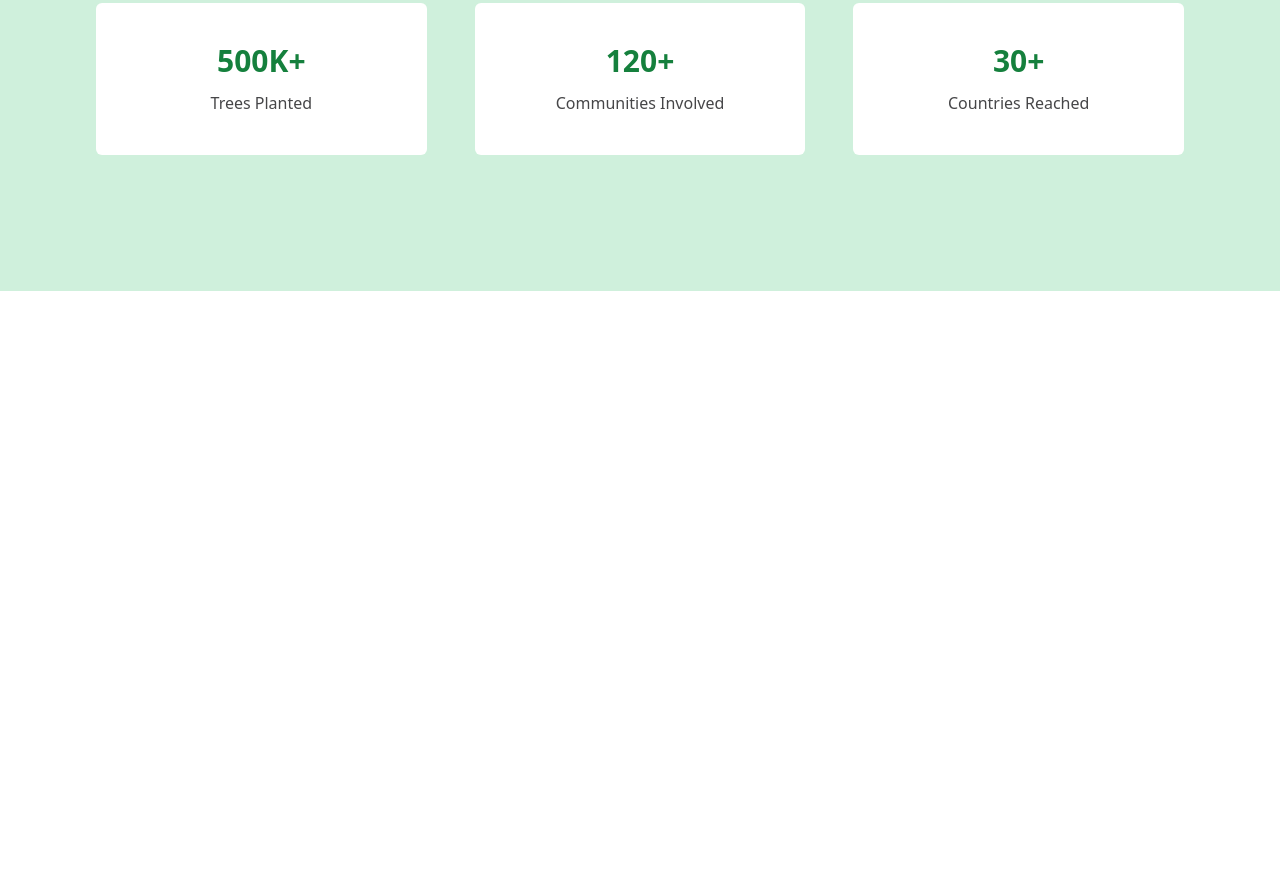
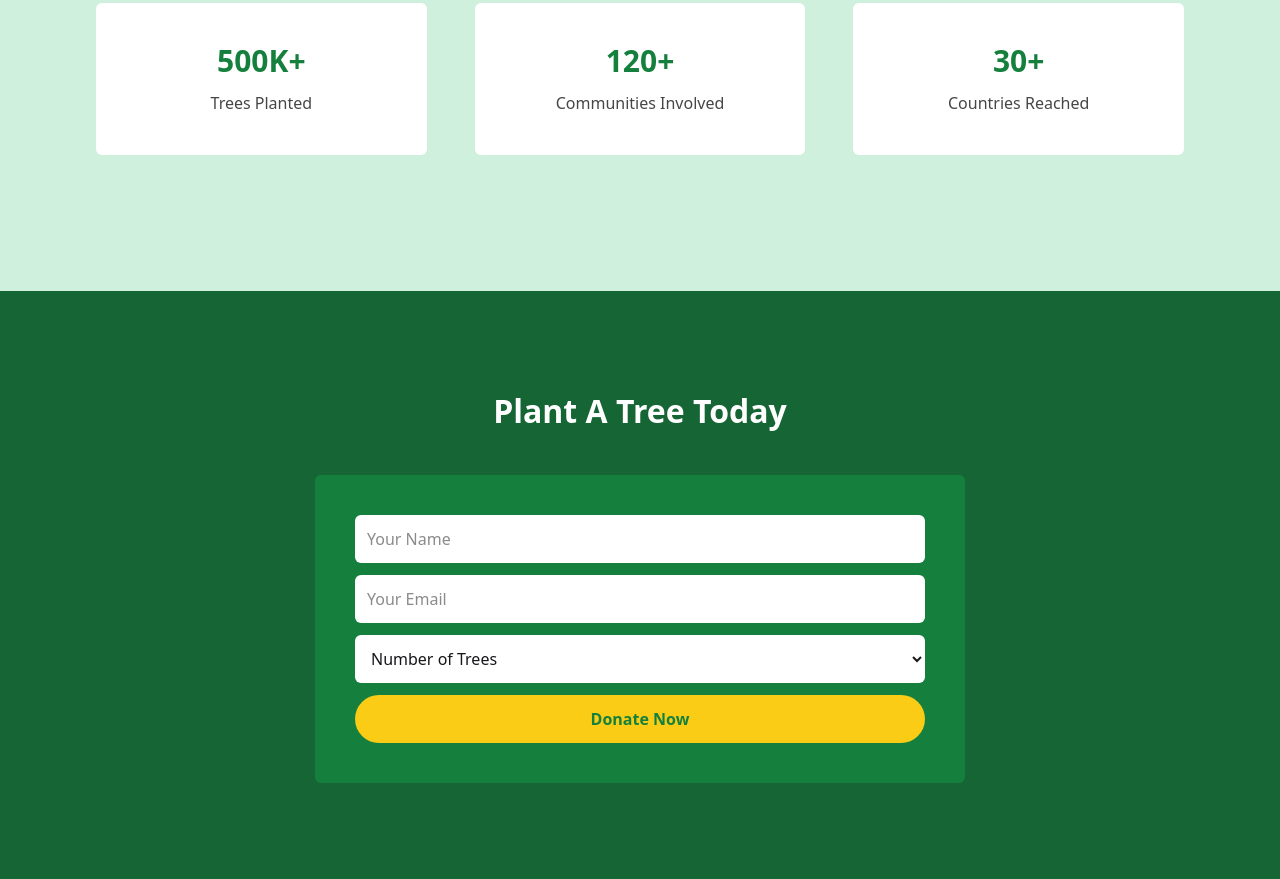
Before and after one commit to 0JUNAIRA0/assignment-6, a plain HTML site: page index.html in a window 1280 px wide. Shown: the part 2227-3106 px from the top of the page. Before the commit the page ends 2518 px from the top, so only its background shows below. Drawn offline with nearby package versions, Linux system fonts and the light colour scheme.

Commit message:
added feedback section

```diff
--- a/index.html
+++ b/index.html
@@ -165,5 +165,24 @@
         </div>
       </section>
 
+
+       <!--FeedBack Section-->
+      <section id="donate" class="bg-[#166534] lg:p-24 p-3">
+        <h1 class="text-white text-center font-semibold text-[32px] mb-10">Plant A Tree Today</h1>
+        <form action="" class="grid grid-cols-1 max-w-[650px] mx-auto bg-[#15803D] p-10 gap-3 rounded-md focus:outline-none">
+            <input required type="text" placeholder="Your Name" class="bg-white p-3 border-0 rounded-md focus:outline-none">
+            <input required type="email" placeholder="Your Email" class="bg-white p-3 border-0 rounded-md focus:outline-none">
+            <select required name="Number of Trees" id="" class="bg-white p-3 border-0 rounded-md">
+                <option value="">Number of Trees</option>
+                <option value="">Fruit Tree</option>
+                <option value="">Timber Tree</option>
+                <option value="">Ever Green Tree</option>
+                <option value="">Flower Tree</option>
+                <option value="">Indoor Tree</option>
+            </select>
+            <button type="submit"class="bg-[#FACC15] text-[#15803D] p-3 border-0 rounded-full font-semibold">Donate Now</button>
+        </form>
+      </section>
+    </main>
 </body>
 </html>
```
